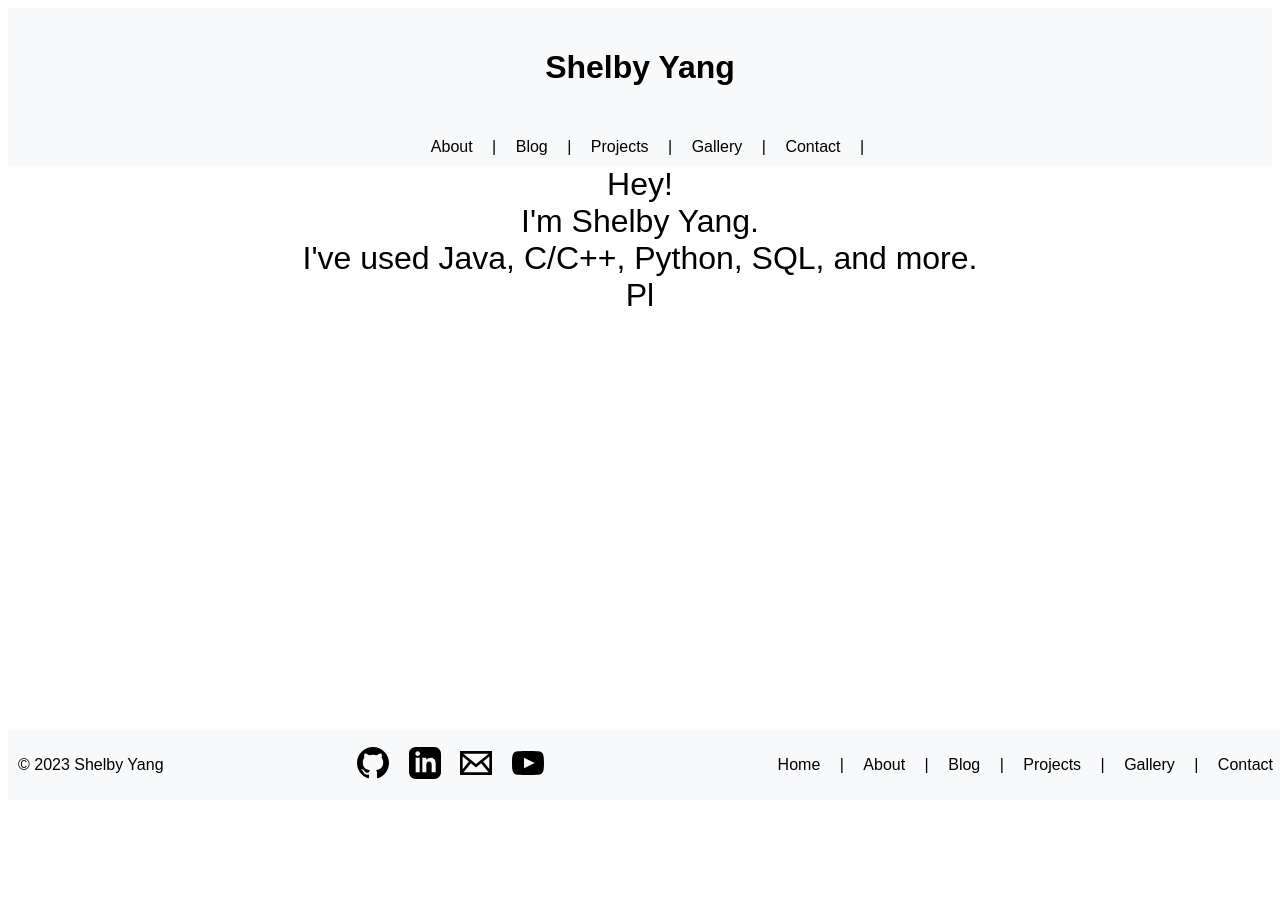
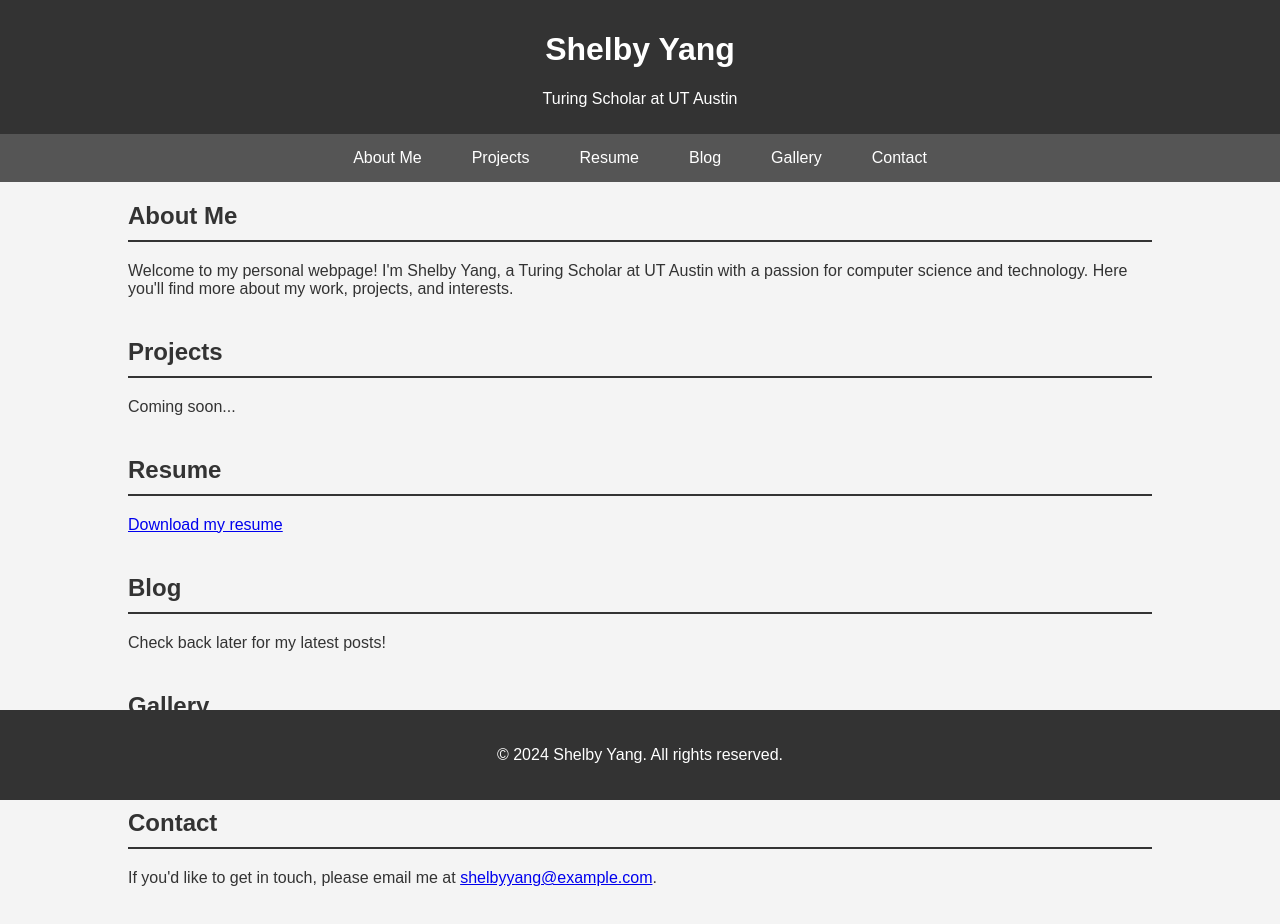
Before and after one commit to Wilye/shelbyyang.com, a plain HTML site: page index.html in a window 1280 px wide. Before the commit the page ends 800 px from the top, so only its background shows below. Drawn offline with Linux system fonts and the light colour scheme.

Commit message:
change index.html

```diff
--- a/index.html
+++ b/index.html
@@ -1,56 +1,110 @@
 <!DOCTYPE html>
 <html lang="en">
 <head>
-    <meta charset="utf-8">
-    <title>Shelby Yang</title>
-    <link rel="stylesheet" type="text/css" href="styles.css">
+    <meta charset="UTF-8">
+    <meta name="viewport" content="width=device-width, initial-scale=1.0">
+    <title>Shelby Yang - Turing Scholar at UT Austin</title>
+    <style>
+        body {
+            font-family: Arial, sans-serif;
+            margin: 0;
+            padding: 0;
+            background-color: #f4f4f4;
+            color: #333;
+        }
+        header {
+            background-color: #333;
+            color: white;
+            padding: 10px 0;
+            text-align: center;
+        }
+        nav {
+            display: flex;
+            justify-content: center;
+            background-color: #555;
+            padding: 10px 0;
+        }
+        nav a {
+            color: white;
+            text-decoration: none;
+            margin: 0 15px;
+            padding: 5px 10px;
+            transition: background-color 0.3s;
+        }
+        nav a:hover {
+            background-color: #333;
+        }
+        .container {
+            width: 80%;
+            margin: 20px auto;
+        }
+        section {
+            margin-bottom: 40px;
+        }
+        h2 {
+            border-bottom: 2px solid #333;
+            padding-bottom: 10px;
+        }
+        footer {
+            text-align: center;
+            padding: 20px 0;
+            background-color: #333;
+            color: white;
+            position: fixed;
+            width: 100%;
+            bottom: 0;
+        }
+    </style>
 </head>
 <body>
     <header>
         <h1>Shelby Yang</h1>
+        <p>Turing Scholar at UT Austin</p>
     </header>
+
     <nav>
-        <a href="about.html">About</a> |
-        <a href="blog.html">Blog</a> |
-        <a href="projects.html">Projects</a> |
-        <a href="gallery.html">Gallery</a> |
-        <a href="contact.html">Contact</a> |
+        <a href="#about">About Me</a>
+        <a href="#projects">Projects</a>
+        <a href="#resume">Resume</a>
+        <a href="#blog">Blog</a>
+        <a href="#gallery">Gallery</a>
+        <a href="#contact">Contact</a>
     </nav>
-    <div id="content">
-        <div id="typing-text"></div>
+
+    <div class="container">
+        <section id="about">
+            <h2>About Me</h2>
+            <p>Welcome to my personal webpage! I'm Shelby Yang, a Turing Scholar at UT Austin with a passion for computer science and technology. Here you'll find more about my work, projects, and interests.</p>
+        </section>
+
+        <section id="projects">
+            <h2>Projects</h2>
+            <p>Coming soon...</p>
+        </section>
+
+        <section id="resume">
+            <h2>Resume</h2>
+            <p><a href="resume.pdf" target="_blank">Download my resume</a></p>
+        </section>
+
+        <section id="blog">
+            <h2>Blog</h2>
+            <p>Check back later for my latest posts!</p>
+        </section>
+
+        <section id="gallery">
+            <h2>Gallery</h2>
+            <p>Gallery content will be added soon.</p>
+        </section>
+
+        <section id="contact">
+            <h2>Contact</h2>
+            <p>If you'd like to get in touch, please email me at <a href="mailto:shelbyyang@example.com">shelbyyang@example.com</a>.</p>
+        </section>
     </div>
+
     <footer>
-        <div id="footer-content">
-            <p>© 2023 Shelby Yang</p>
-            <div id="social-icons">
-                <a href="https://github.com/Wilye" target="_blank" rel="noopener noreferrer">
-                    <svg xmlns="http://www.w3.org/2000/svg" width="24" height="24" viewBox="0 0 24 24">
-                        <path d="M12 0c-6.626 0-12 5.373-12 12 0 5.302 3.438 9.8 8.207 11.387.599.111.793-.261.793-.577v-2.234c-3.338.726-4.033-1.416-4.033-1.416-.546-1.387-1.333-1.756-1.333-1.756-1.089-.745.083-.729.083-.729 1.205.084 1.839 1.237 1.839 1.237 1.07 1.834 2.807 1.304 3.492.997.107-.775.418-1.305.762-1.604-2.665-.305-5.467-1.334-5.467-5.931 0-1.311.469-2.381 1.236-3.221-.124-.303-.535-1.524.117-3.176 0 0 1.008-.322 3.301 1.23.957-.266 1.983-.399 3.003-.404 1.02.005 2.047.138 3.006.404 2.291-1.552 3.297-1.23 3.297-1.23.653 1.653.242 2.874.118 3.176.77.84 1.235 1.911 1.235 3.221 0 4.609-2.807 5.624-5.479 5.921.43.372.823 1.102.823 2.222v3.293c0 .319.192.694.801.576 4.765-1.589 8.199-6.086 8.199-11.386 0-6.627-5.373-12-12-12z"/>
-                    </svg>
-                </a>
-                <a href="https://www.linkedin.com/in/shelbyyang" target="_blank" rel="noopener noreferrer">
-                    <svg xmlns="http://www.w3.org/2000/svg" width="24" height="24" viewBox="0 0 24 24">
-                        <path d="M19 0h-14c-2.761 0-5 2.239-5 5v14c0 2.761 2.239 5 5 5h14c2.762 0 5-2.239 5-5v-14c0-2.761-2.238-5-5-5zm-11 19h-3v-11h3v11zm-1.5-12.268c-.966 0-1.75-.79-1.75-1.764s.784-1.764 1.75-1.764 1.75.79 1.75 1.764-.783 1.764-1.75 1.764zm13.5 12.268h-3v-5.604c0-3.368-4-3.113-4 0v5.604h-3v-11h3v1.765c1.396-2.586 7-2.777 7 2.476v6.759z"/></svg>
-                </a>
-                <a href="mailto:shelbyyang.23@gmail.com" target="_blank" rel="noopener noreferrer">
-                    <svg xmlns="http://www.w3.org/2000/svg" width="24" height="24" viewBox="0 0 24 24">
-                        <path d="M0 3v18h24v-18h-24zm6.623 7.929l-4.623 5.712v-9.458l4.623 3.746zm-4.141-5.929h19.035l-9.517 7.713-9.518-7.713zm5.694 7.188l3.824 3.099 3.83-3.104 5.612 6.817h-18.779l5.513-6.812zm9.208-1.264l4.616-3.741v9.348l-4.616-5.607z"/></svg>
-                </a>
-                <a href="https://www.youtube.com/@shelbyyang" target="_blank" rel="noopener noreferrer">
-                    <svg xmlns="http://www.w3.org/2000/svg" width="24" height="24" viewBox="0 0 24 24">
-                        <path d="M19.615 3.184c-3.604-.246-11.631-.245-15.23 0-3.897.266-4.356 2.62-4.385 8.816.029 6.185.484 8.549 4.385 8.816 3.6.245 11.626.246 15.23 0 3.897-.266 4.356-2.62 4.385-8.816-.029-6.185-.484-8.549-4.385-8.816zm-10.615 12.816v-8l8 3.993-8 4.007z"/></svg>
-                </a>
-            </div>
-            <nav>
-                <a href="index.html">Home</a> |
-                <a href="about.html">About</a> |
-                <a href="blog.html">Blog</a> |
-                <a href="projects.html">Projects</a> |
-                <a href="gallery.html">Gallery</a> |
-                <a href="contact.html">Contact</a>
-            </nav>
-        </div>
+        <p>&copy; 2024 Shelby Yang. All rights reserved.</p>
     </footer>
-    <script src="typing-text.js"></script>
 </body>
 </html>
```
